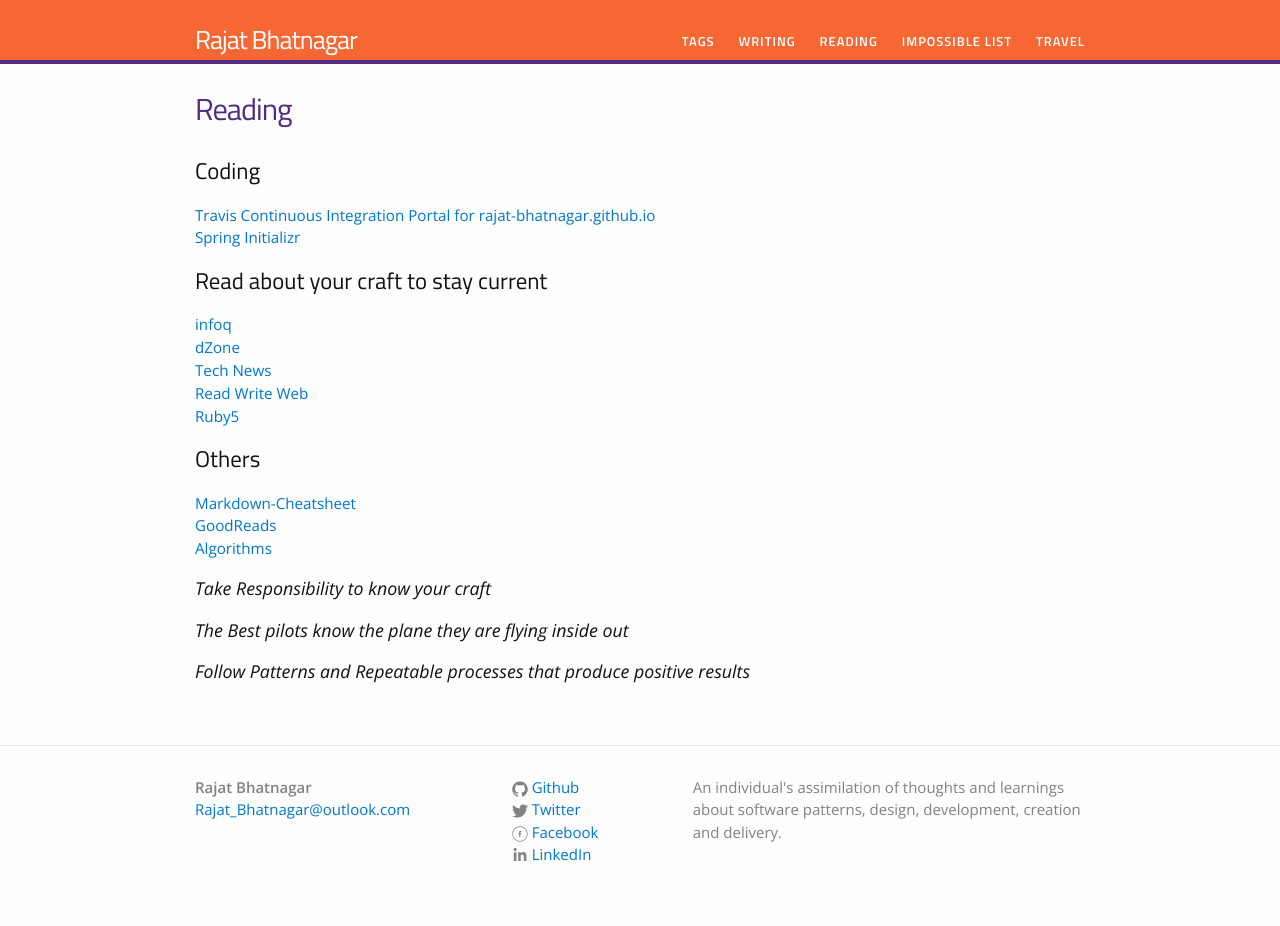
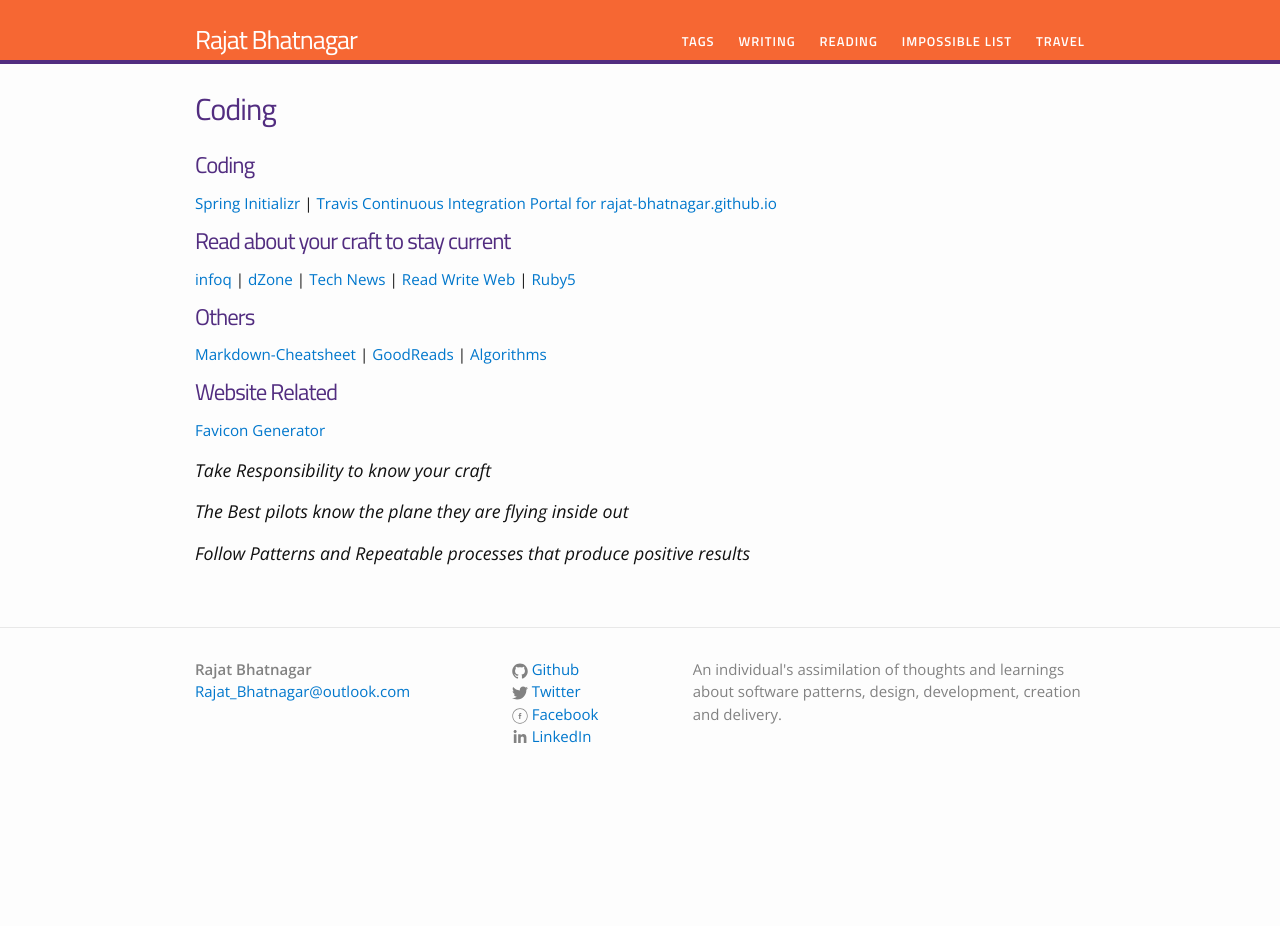
Before and after one commit to rajat-bhatnagar/rajat-bhatnagar.github.io, a Jekyll site: the page built from reading.md, in a window 1280 px wide. Built offline with Jekyll 4.4.1, drawn with Linux system fonts in a browser that asks for light colours; our own code applies the rules of GitHub Pages for plain Markdown files; after the commit the page ends 900 px from its top, so only the background shows below that.

Commit message:
17thSeptember2017: Added link for favicon generator, modified structure and added tasks to be completed later in README.md

```diff
--- a/reading.md
+++ b/reading.md
@@ -1,24 +1,27 @@
 ---
 layout: page
-title: Reading
 permalink: /reading/
 ---
 
-## Coding<br>
+# Coding<br>
+<a href="http://start.spring.io" target="_blank">Spring Initializr</a> <t>|</t>
 <a href="https://travis-ci.org/rajat-bhatnagar/rajat-bhatnagar.github.io" target="_blank">Travis Continuous Integration Portal for rajat-bhatnagar.github.io</a><br>
-<a href="http://start.spring.io" target="_blank">Spring Initializr</a><br>
 
-## Read about your craft to stay current <br>
-<a href="https://www.infoq.com/" target="_blank">infoq</a><br>
-<a href="https://dzone.com" target="_blank">dZone</a><br>
-<a href="https://news.ycombinator.com/" target="_blank">Tech News</a><br>
-<a href="https://readwrite.com/" target="_blank">Read Write Web</a><br>
+# Read about your craft to stay current <br>
+<a href="https://www.infoq.com/" target="_blank">infoq</a> <t>|</t>
+<a href="https://dzone.com" target="_blank">dZone</a> <t>|</t>
+<a href="https://news.ycombinator.com/" target="_blank">Tech News</a> <t>|</t>
+<a href="https://readwrite.com/" target="_blank">Read Write Web</a> <t>|</t>
 <a href="https://ruby5.codeschool.com/" target="_blank">Ruby5</a><br>
 
-## Others
-<a href="https://github.com/adam-p/markdown-here/wiki/Markdown-Cheatsheet#lists" target="_blank">Markdown-Cheatsheet</a><br>
-<a href="https://www.goodreads.com/Rajat_Bhatnagar" target="_blank">GoodReads</a><br>
+# Others
+<a href="https://github.com/adam-p/markdown-here/wiki/Markdown-Cheatsheet#lists" target="_blank">Markdown-Cheatsheet</a> <t>|</t>
+<a href="https://www.goodreads.com/Rajat_Bhatnagar" target="_blank">GoodReads</a> <t>|</t>
 <a href="http://algs4.cs.princeton.edu/home/" target="_blank">Algorithms</a><br>
+
+# Website Related
+<a href="https://realfavicongenerator.net/" target="_blank">Favicon Generator</a><br>
+
 
 ### Take Responsibility to know your craft <br>
 ### The Best pilots know the plane they are flying inside out <br>
```
Also changed, not shown: README.md.
